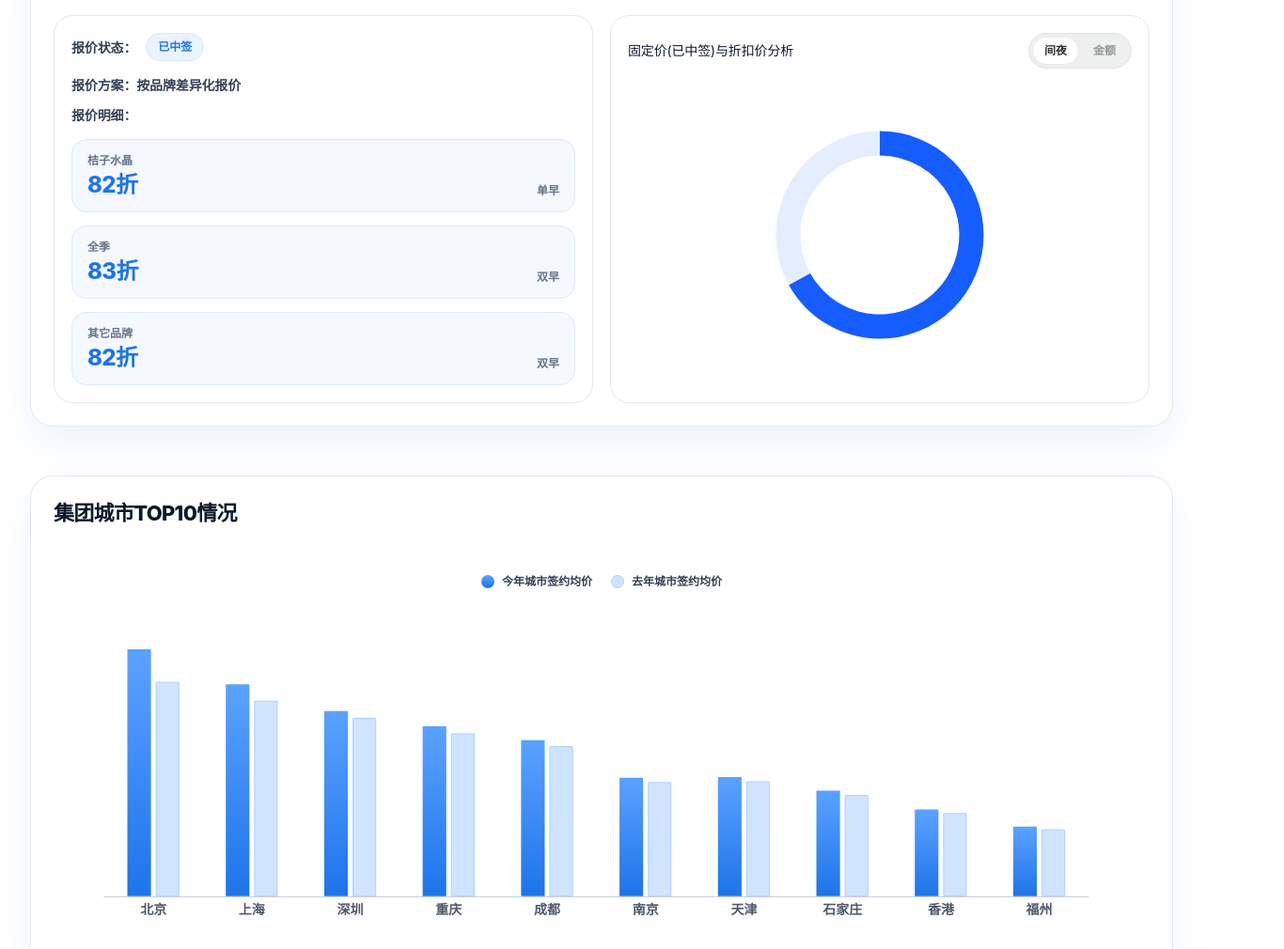
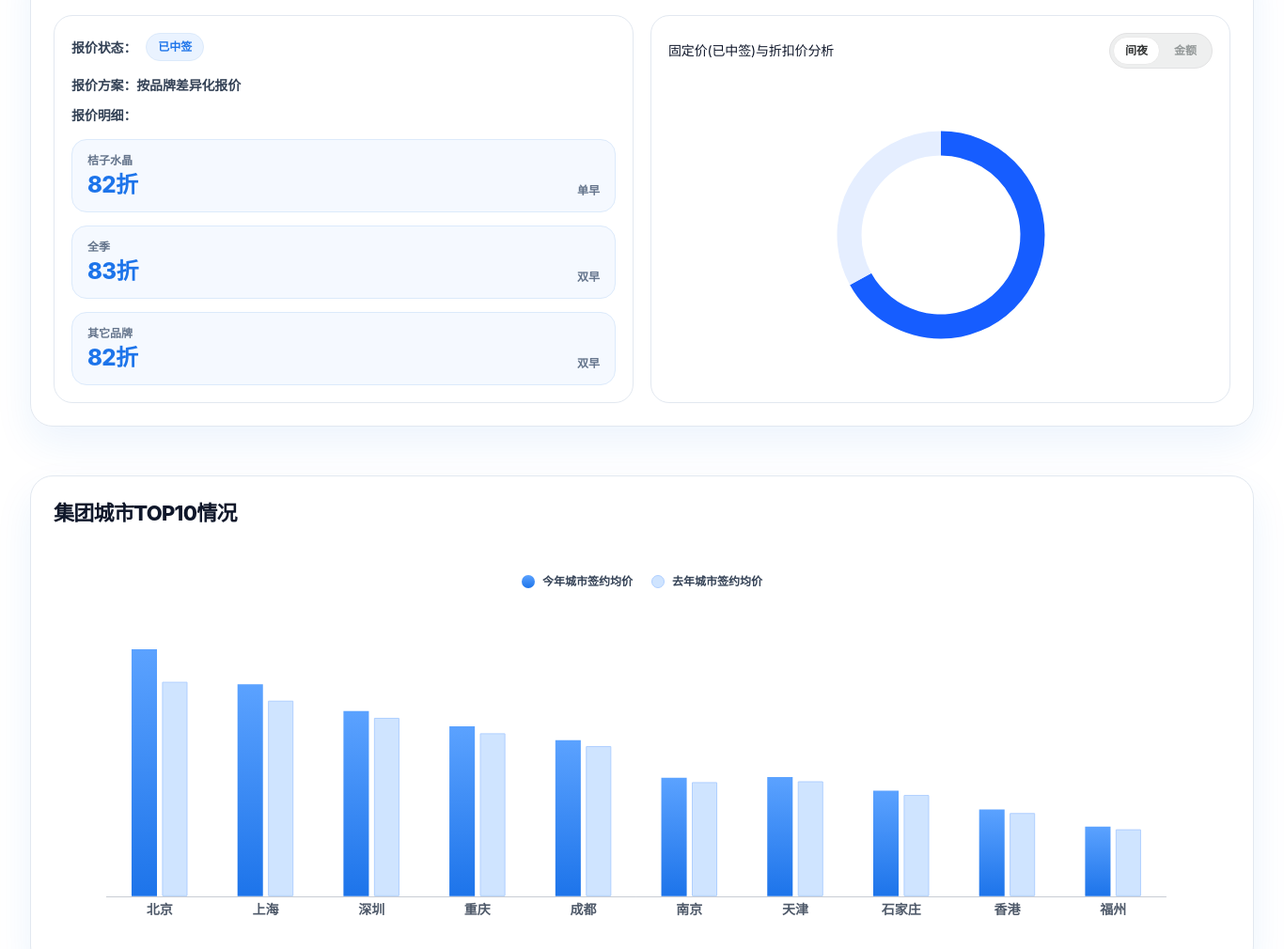
Before and after one commit to caohongbocaohongbo/rfp, a website: page contract-overview.html in a window 1280 px wide. Shown: the part 615-1625 px from the top of the page at 94% size, 1366 px wide, since content can reach past the window. Drawn offline with nearby package versions, Linux system fonts and the light colour scheme.

Commit message:
添加页面最小宽度1366px，确保在小屏幕下布局不变

```diff
--- a/contract-overview.html
+++ b/contract-overview.html
@@ -107,7 +107,7 @@
 <body class="bg-white font-inter text-neutral-700">
 
   <!-- 主内容区 -->
-  <main class="w-full min-h-screen flex flex-col justify-start items-start p-[32px]">
+  <main class="w-full min-h-screen flex flex-col justify-start items-start p-[32px]" style="min-width: 1366px;">
     <!-- 标题 -->
     <div class="w-full h-[45px] mb-[28px] flex justify-start items-center">
       <h1 class="text-[32px] whitespace-nowrap text-[rgba(15,23,42,1)] font-extrabold tracking-[-0.55px]">
```
